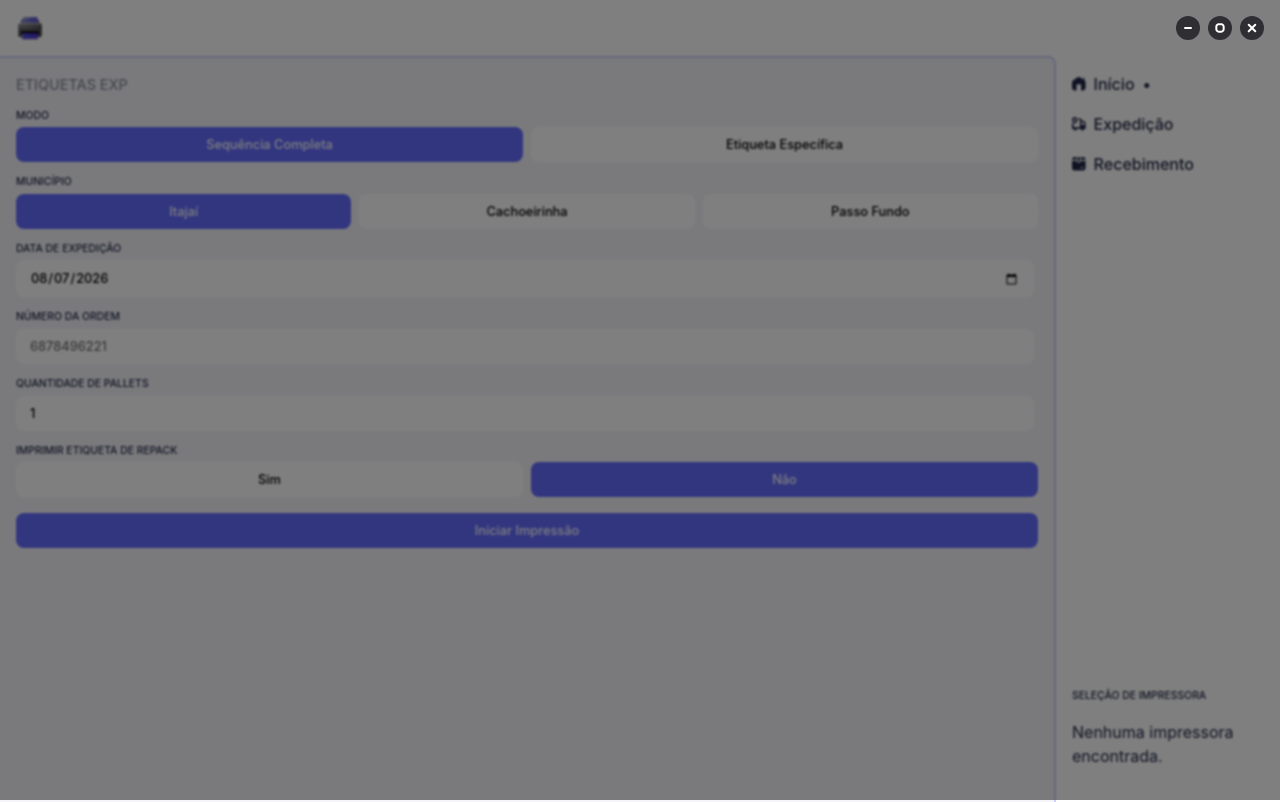
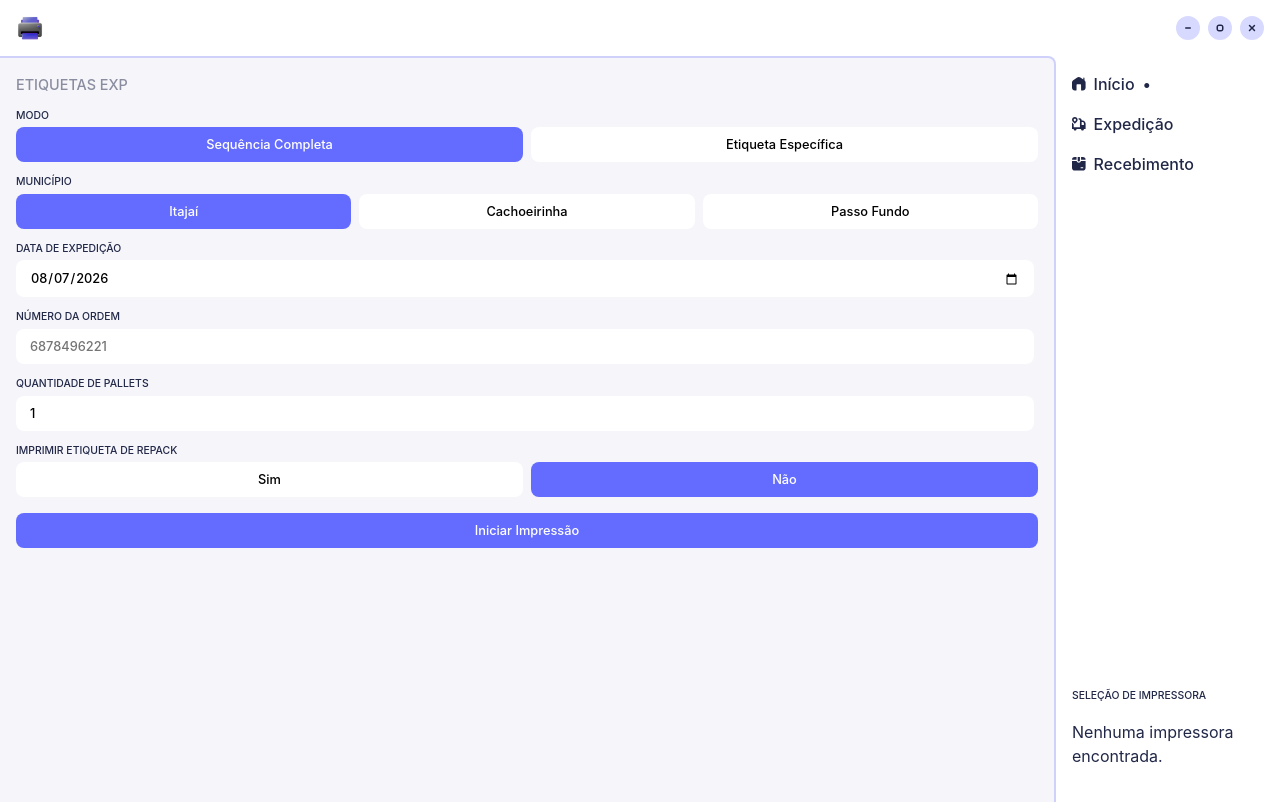
Before and after one commit to wduos-dsv/label-printer, a React (Vite) app: page /#/exp in a window 1280 px wide. Built offline with nearby package versions, Linux system fonts and the light colour scheme.

Commit message:
updated light theme control-btns color

```diff
--- a/src/App.css
+++ b/src/App.css
@@ -33,13 +33,18 @@ header img {
   cursor: pointer;
   transition: 0.2s scale ease-out;
 }
-.control-btns button img {
-  height: 1rem;
+.control-btns button svg {
+  fill: var(--text);
 }
 .minimize-btn,
 .maximize-btn,
 .close-btn {
   background-color: var(--gray);
+}
+.minimize-btn:hover svg,
+.maximize-btn:hover svg,
+.close-btn:hover svg {
+  fill: white;
 }
 .minimize-btn:hover,
 .maximize-btn:hover {
@@ -112,3 +117,10 @@ main {
   border-top-right-radius: 8px;
   background-color: var(--main-window);
 }
+@media (prefers-color-scheme: light) {
+  .minimize-btn,
+  .maximize-btn,
+  .close-btn {
+    background-color: var(--accent-opaque);
+  }
+}
--- a/src/App.tsx
+++ b/src/App.tsx
@@ -6,9 +6,6 @@ import Rec from "./views/Rec";
 import "./App.css";
 
 import icon from "./assets/icon.png";
-import minus from "./assets/minus.svg";
-import square from "./assets/square.svg";
-import cross from "./assets/cross.svg";
 
 interface PrinterInfo {
   name: string;
@@ -64,7 +61,9 @@ export default function App() {
                 (window as any).ipcRenderer.send("window-minimize")
               }
             >
-              <img src={minus} alt="Ícone de minimizar" />
+              <svg viewBox="0 0 24 24">
+                <path d="M16.5,13.5h-9a1.5,1.5,0,0,1,0-3h9a1.5,1.5,0,0,1,0,3Z" />
+              </svg>
             </button>
             <button
               className="maximize-btn"
@@ -72,13 +71,17 @@ export default function App() {
                 (window as any).ipcRenderer.send("window-maximize")
               }
             >
-              <img src={square} alt="Ícone de maximizar" />
+              <svg viewBox="0 0 24 24">
+                <path d="M14,19h-4c-2.76,0-5-2.24-5-5v-4c0-2.76,2.24-5,5-5h4c2.76,0,5,2.24,5,5v4c0,2.76-2.24,5-5,5Zm-4-11c-1.1,0-2,.9-2,2v4c0,1.1,.9,2,2,2h4c1.1,0,2-.9,2-2v-4c0-1.1-.9-2-2-2h-4Z" />
+              </svg>
             </button>
             <button
               className="close-btn"
               onClick={() => (window as any).ipcRenderer.send("window-close")}
             >
-              <img src={cross} alt="Ícone de fechar" />
+              <svg viewBox="0 0 24 24">
+                <path d="M14.121,12,18,8.117A1.5,1.5,0,0,0,15.883,6L12,9.879,8.11,5.988A1.5,1.5,0,1,0,5.988,8.11L9.879,12,6,15.882A1.5,1.5,0,1,0,8.118,18L12,14.121,15.878,18A1.5,1.5,0,0,0,18,15.878Z" />
+              </svg>
             </button>
           </div>
         </header>
--- a/src/views/Exp.tsx
+++ b/src/views/Exp.tsx
@@ -1,5 +1,5 @@
 import { useState } from "react";
-import Modal from "../components/Modal";
+// import Modal from "../components/Modal";
 
 export default function Exp({ selectedPrinter }: { selectedPrinter: string }) {
   const [printMode, setPrintMode] = useState<"full" | "specific">("full");
@@ -14,10 +14,10 @@ export default function Exp({ selectedPrinter }: { selectedPrinter: string }) {
   const [orderNumber, setOrderNumber] = useState("");
   const [palletQuantity, setPalletQuantity] = useState(1);
   const [printRepackLabel, setPrintRepackLabel] = useState(false);
-  const [showModal, setShowModal] = useState(false);
+  // const [showModal, setShowModal] = useState(false);
 
   const handlePrint = async () => {
-    setShowModal(true);
+    // setShowModal(true);
 
     alert("Por favor, selecione uma impressora.");
     return;
@@ -44,7 +44,6 @@ export default function Exp({ selectedPrinter }: { selectedPrinter: string }) {
   return (
     <div>
       <h2 className="view-title">Etiquetas EXP</h2>
-
       <small className="view-subtitle">modo</small>
       <div className="flex-btns">
         <button
@@ -62,7 +61,6 @@ export default function Exp({ selectedPrinter }: { selectedPrinter: string }) {
           Etiqueta Específica
         </button>
       </div>
-
       <small className="view-subtitle">Município</small>
       <div className="flex-btns">
         <button
@@ -87,14 +85,12 @@ export default function Exp({ selectedPrinter }: { selectedPrinter: string }) {
           Passo Fundo
         </button>
       </div>
-
       <small className="view-subtitle">Data de Expedição</small>
       <input
         type="date"
         value={selectedDate}
         onChange={(event) => setSelectedDate(event.target.value)}
       />
-
       <small className="view-subtitle">Número da Ordem</small>
       <input
         type="number"
@@ -107,7 +103,6 @@ export default function Exp({ selectedPrinter }: { selectedPrinter: string }) {
           setOrderNumber(digits);
         }}
       />
-
       <small className="view-subtitle">Quantidade de Pallets</small>
       <input
         type="number"
@@ -117,7 +112,6 @@ export default function Exp({ selectedPrinter }: { selectedPrinter: string }) {
           setPalletQuantity(parseInt(event.target.value) || 1)
         }
       />
-
       <small className="view-subtitle">Imprimir etiqueta de Repack</small>
       <div className="flex-btns">
         <button
@@ -135,7 +129,6 @@ export default function Exp({ selectedPrinter }: { selectedPrinter: string }) {
           Não
         </button>
       </div>
-
       <button
         className="print-labels-btn"
         onClick={handlePrint}
@@ -144,7 +137,7 @@ export default function Exp({ selectedPrinter }: { selectedPrinter: string }) {
         Iniciar Impressão
       </button>
 
-      <Modal show={showModal} />
+      {/* <Modal show={showModal} /> */}
     </div>
   );
 }
```
